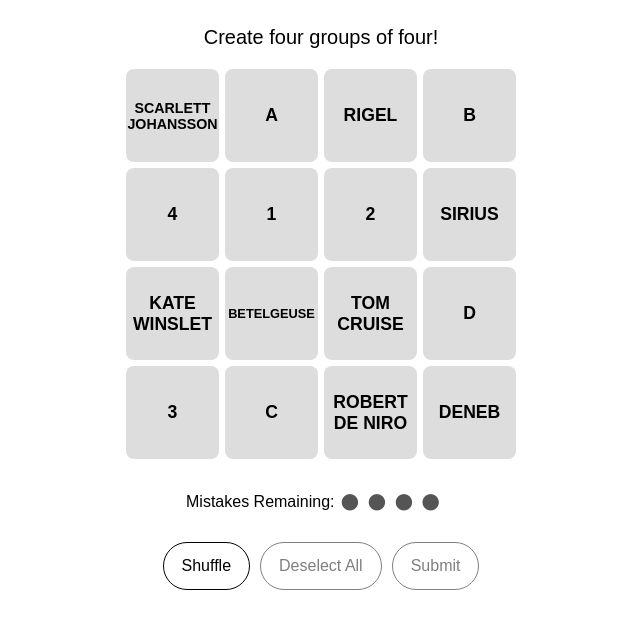
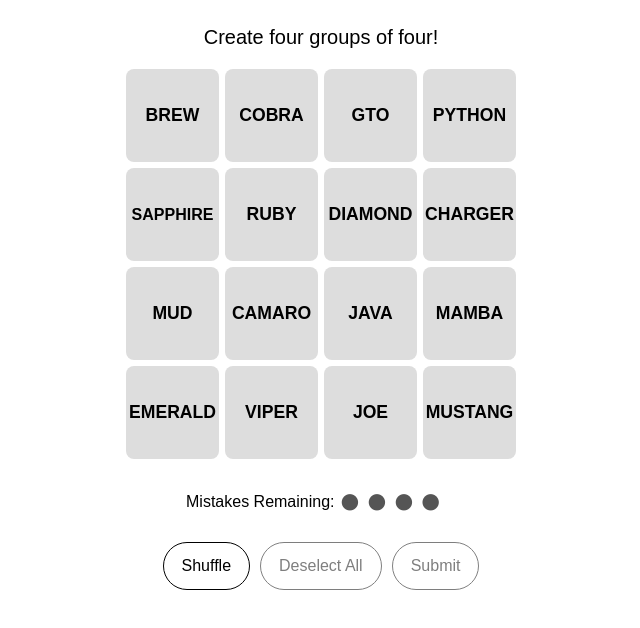
Before and after one commit to dbilenkin/connections, a React (Vite) app: page / in a window 1280 px wide. Shown: the top 628 px of the page, without its empty margins (319-959 px from the left). Built offline with nearby package versions, Linux system fonts and the light colour scheme.

Commit message:
new puzzle

```diff
--- a/src/App.jsx
+++ b/src/App.jsx
@@ -3,10 +3,10 @@
 
 function App() {
   const testPuzzle = [
-    { letters: ["A", "B", "C", "D"] },
-    { numbers: ["1", "2", "3", "4"] },
-    { actors: ["Tom Cruise", "Scarlett Johansson", "Robert De Niro", "Kate Winslet"] },
-    { stars: ["Sirius", "Deneb", "Betelgeuse", "Rigel"] }
+    { "Types of Snakes": ["Cobra", "Python", "Viper", "Mamba"] },
+    { "Precious Stones": ["Ruby", "Diamond", "Emerald", "Sapphire"] },
+    { "Slang for Coffee": ["Java", "Brew", "Joe", "Mud"] },
+    { "70s American Muscle Cars": ["Charger", "Mustang", "Camaro", "GTO"] }
   ];
 
   const difficultyColors = ["#f0d66a", "#9bbd57", "#aabee7", "#b37cc0"];
```
